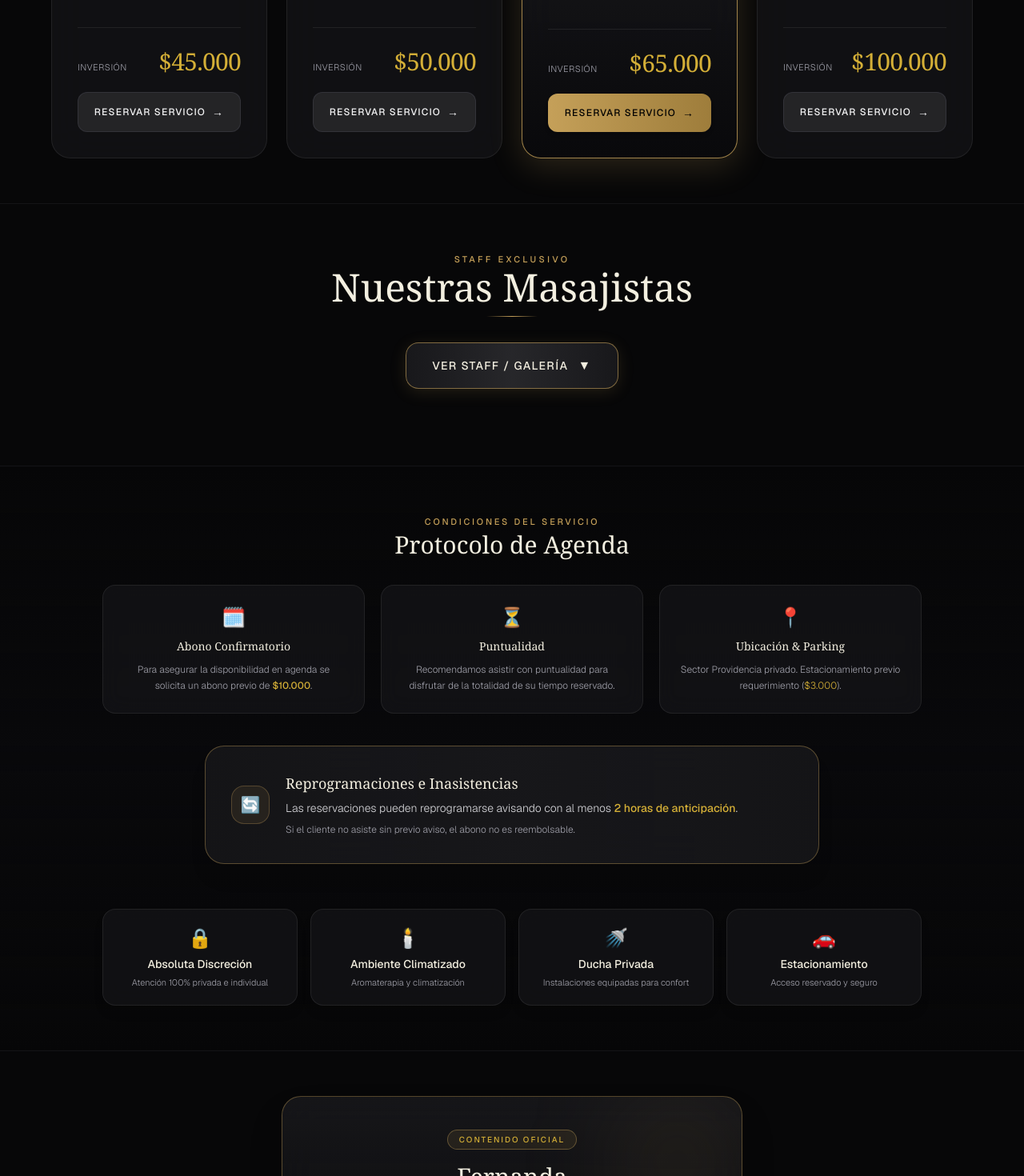
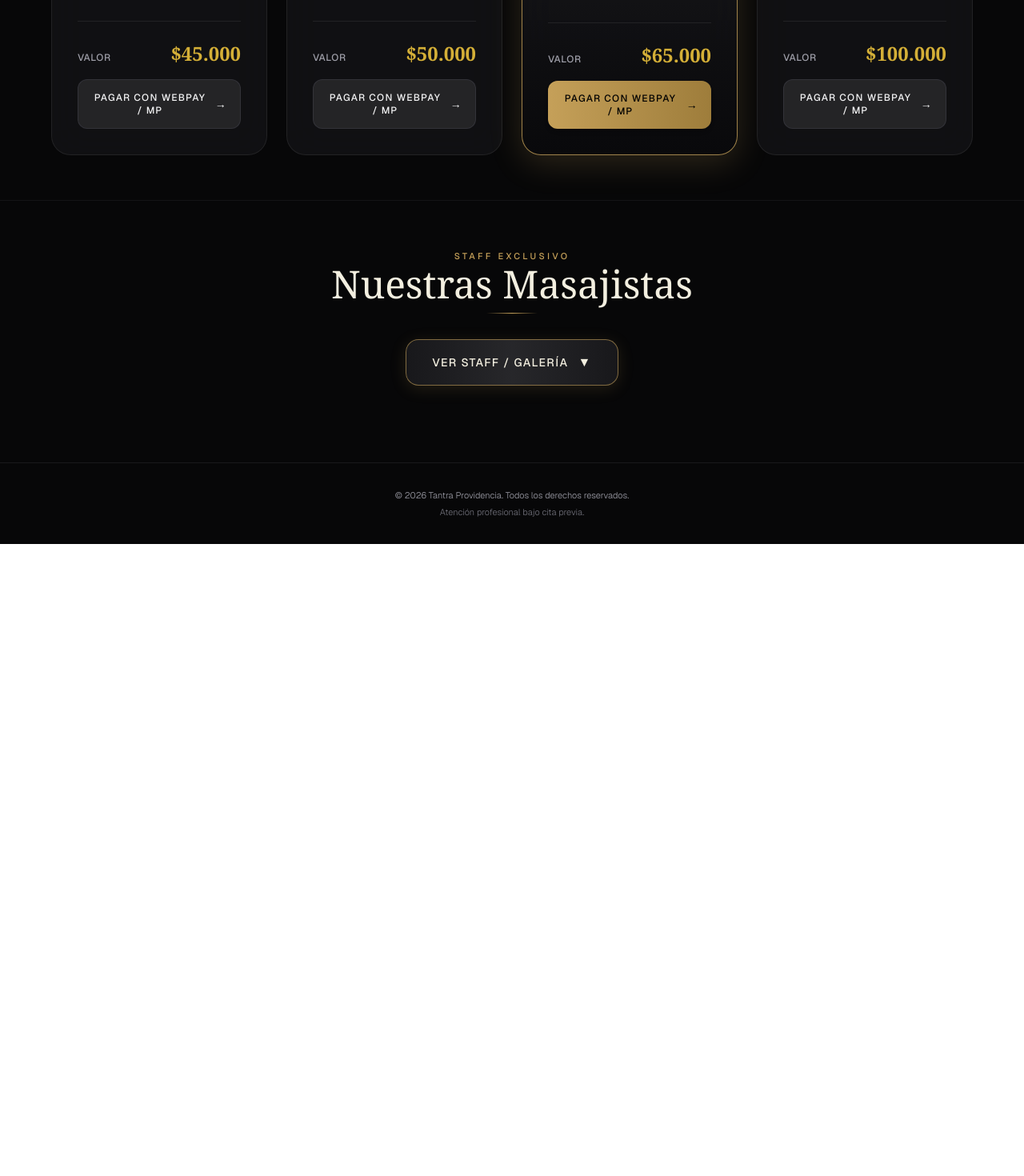
Before and after one commit to maruapersonal-create/tantraprovidencia-web, a Next.js app: page / in a window 1280 px wide. Shown: the part 1160-2630 px from the top of the page at 80% size. After the commit the page ends 1840 px from the top, so only its background shows below. Built offline with nearby package versions, Linux system fonts and the light colour scheme.

Commit message:
Actualización de la página

```diff
--- /dev/null
+++ b/app/api/crear-pago/route.ts
@@ -0,0 +1,42 @@
+import { NextResponse } from 'next/server';
+import { MercadoPagoConfig, Preference } from 'mercadopago';
+
+const client = new MercadoPagoConfig({
+  accessToken: process.env.MP_ACCESS_TOKEN || '',
+});
+
+export async function POST(request: Request) {
+  try {
+    const { titulo, precioNeto } = await request.json();
+
+    // Cálculo del IVA (19%)
+    const iva = Math.round(precioNeto * 0.19);
+    const totalConIva = precioNeto + iva;
+
+    const preference = new Preference(client);
+    const result = await preference.create({
+      body: {
+        items: [
+          {
+            id: 'reserva-servicio',
+            title: `Reserva: ${titulo} (IVA incl.)`,
+            quantity: 1,
+            unit_price: totalConIva,
+            currency_id: 'CLP',
+          },
+        ],
+        back_urls: {
+          success: 'https://tantraprovidencia.cl', // Reemplaza por tu dominio real
+          failure: 'https://tantraprovidencia.cl',
+          pending: 'https://tantraprovidencia.cl',
+        },
+        auto_return: 'approved',
+      },
+    });
+
+    return NextResponse.json({ init_point: result.init_point });
+  } catch (error) {
+    console.error('Error al generar pago:', error);
+    return NextResponse.json({ error: 'Error procesando el pago' }, { status: 500 });
+  }
+}
--- a/app/page.tsx
+++ b/app/page.tsx
@@ -13,7 +13,7 @@ const PLANES = [
   {
     id: 'relajante',
     title: 'Relajante o Mixto',
-    price: '$45.000',
+    priceNeto: 45000,
     time: '50 min',
     popular: false,
     tag: 'Bienestar Integral',
@@ -22,7 +22,7 @@ const PLANES = [
   {
     id: 'sens-basico',
     title: 'Sens Básico',
-    price: '$50.000',
+    priceNeto: 50000,
     time: '50 min',
     popular: false,
     tag: 'Experiencia Recomendada',
@@ -31,7 +31,7 @@ const PLANES = [
   {
     id: 'sens-avanzado',
     title: 'Sens Avanzado',
-    price: '$65.000',
+    priceNeto: 65000,
     time: '50 min',
     popular: true,
     tag: 'MÁS SOLICITADO',
@@ -40,7 +40,7 @@ const PLANES = [
   {
     id: 'masaje-full',
     title: 'Masaje Full',
-    price: '$100.000',
+    priceNeto: 100000,
     time: '50 min',
     popular: false,
     tag: 'Exclusivo',
@@ -88,23 +88,41 @@ export default function TantraProvidencia() {
   const currentYear = new Date().getFullYear();
   const [selectedMasajista, setSelectedMasajista] = useState<Masajista | null>(null);
   const [showMasajistas, setShowMasajistas] = useState<boolean>(false);
+  const [loadingPlan, setLoadingPlan] = useState<string | null>(null);
 
-  // Bloqueo de zoom por gestos táctiles (Pinch-to-zoom y Gestures)
+  // Función para procesar pago con Mercado Pago (Servicio + IVA 19% calculado internamente)
+  const handlePagarServicio = async (planId: string, titulo: string, precioNeto: number) => {
+    try {
+      setLoadingPlan(planId);
+      const res = await fetch('/api/crear-pago', {
+        method: 'POST',
+        headers: { 'Content-Type': 'application/json' },
+        body: JSON.stringify({ titulo, precioNeto }),
+      });
+
+      const data = await res.json();
+      if (data.init_point) {
+        // Redirige al checkout seguro de Mercado Pago
+        window.location.href = data.init_point;
+      } else {
+        alert('Ocurrió un error al generar el enlace de pago.');
+      }
+    } catch (error) {
+      console.error('Error al procesar el pago:', error);
+      alert('Error de conexión al procesar el pago.');
+    } finally {
+      setLoadingPlan(null);
+    }
+  };
+
+  // Bloqueo de zoom por gestos táctiles y ratón
   useEffect(() => {
     const handleTouchMove = (e: TouchEvent) => {
-      if (e.touches.length > 1) {
-        e.preventDefault();
-      }
+      if (e.touches.length > 1) e.preventDefault();
     };
-
-    const handleGestureStart = (e: Event) => {
-      e.preventDefault();
-    };
-
+    const handleGestureStart = (e: Event) => e.preventDefault();
     const handleWheel = (e: WheelEvent) => {
-      if (e.ctrlKey) {
-        e.preventDefault();
-      }
+      if (e.ctrlKey) e.preventDefault();
     };
 
     document.addEventListener('touchstart', handleTouchMove, { passive: false });
@@ -147,7 +165,7 @@ export default function TantraProvidencia() {
         <div className="absolute inset-0 z-0">
           <img
             src={SPA_BACKGROUND_IMAGE}
-            alt="Centro de Spa Tranquilo con Camilla y Velas"
+            alt="Centro de Spa"
             className="w-full h-full object-cover object-center opacity-30 filter brightness-90 contrast-110 pointer-events-none select-none"
             onContextMenu={(e) => e.preventDefault()}
             onDragStart={(e) => e.preventDefault()}
@@ -223,32 +241,31 @@ export default function TantraProvidencia() {
                     </span>
                   </div>
 
-                  <p className="text-zinc-300 text-xs sm:text-sm leading-relaxed mb-8 font-light">
+                  <p className="text-zinc-300 text-xs sm:text-sm leading-relaxed mb-6 font-light">
                     {plan.contenido}
                   </p>
                 </div>
 
-                <div className="space-y-5 pt-6 border-t border-zinc-800/80">
+                <div className="space-y-4 pt-6 border-t border-zinc-800/80">
                   <div className="flex items-baseline justify-between">
-                    <span className="text-[11px] text-zinc-400 uppercase tracking-wider font-light">Inversión</span>
-                    <span className="text-3xl font-serif text-[#D4AF37] tracking-tight">
-                      {plan.price}
+                    <span className="text-xs font-medium text-zinc-400 uppercase tracking-wider">Valor</span>
+                    <span className="text-2xl font-serif text-[#D4AF37] font-bold">
+                      ${plan.priceNeto.toLocaleString('es-CL')}
                     </span>
                   </div>
 
-                  <a
-                    href={`${BASE_WHATSAPP_URL}${encodeURIComponent(`Hola, me gustaría reservar el servicio: ${plan.title} (${plan.price}). ¿Tienen disponibilidad?`)}`}
-                    target="_blank"
-                    rel="noopener noreferrer"
-                    className={`w-full inline-flex items-center justify-center gap-2 py-3.5 px-4 rounded-xl transition-all duration-300 text-xs uppercase tracking-widest font-medium ${
+                  <button
+                    onClick={() => handlePagarServicio(plan.id, plan.title, plan.priceNeto)}
+                    disabled={loadingPlan === plan.id}
+                    className={`w-full inline-flex items-center justify-center gap-2 py-3.5 px-4 rounded-xl transition-all duration-300 text-xs uppercase tracking-widest font-medium cursor-pointer ${
                       plan.popular
                         ? 'bg-gradient-to-r from-[#C5A059] to-[#9E7D3B] hover:brightness-110 text-black shadow-md'
                         : 'bg-zinc-800/90 hover:bg-zinc-700 text-zinc-100 border border-zinc-700/60'
                     }`}
                   >
-                    <span>Reservar Servicio</span>
+                    <span>{loadingPlan === plan.id ? 'Generando pago...' : 'Pagar con Webpay / MP'}</span>
                     <span className="text-sm">→</span>
-                  </a>
+                  </button>
                 </div>
               </div>
             ))}
@@ -256,7 +273,7 @@ export default function TantraProvidencia() {
         </div>
       </section>
 
-      {/* 3. SECCIÓN MASAJISTAS (CON BOTÓN DE MOSTRAR / OCULTAR) */}
+      {/* 3. SECCIÓN MASAJISTAS */}
       <section id="masajistas" className="py-14 px-4 relative z-20 border-t border-zinc-900/80">
         <div className="max-w-6xl mx-auto text-center">
           <div className="mb-8 space-y-2">
@@ -265,7 +282,6 @@ export default function TantraProvidencia() {
             <div className="w-16 h-[1px] bg-gradient-to-r from-transparent via-[#C5A059] to-transparent mx-auto mt-3"></div>
           </div>
 
-          {/* Botón Interactivo */}
           <div className="mb-10">
             <button
               onClick={() => setShowMasajistas(!showMasajistas)}
@@ -278,7 +294,6 @@ export default function TantraProvidencia() {
             </button>
           </div>
 
-          {/* Galería desplegable */}
           {showMasajistas && (
             <div className="grid sm:grid-cols-2 md:grid-cols-3 lg:grid-cols-5 gap-6 max-w-6xl mx-auto transition-all duration-500">
               {MASAJISTAS.map((masajista) => (
@@ -310,12 +325,11 @@ export default function TantraProvidencia() {
         </div>
       </section>
 
-      {/* MODAL DE FOTOS DE MASAJISTA */}
+      {/* MODAL FOTOS MASAJISTAS */}
       {selectedMasajista && (
         <div className="fixed inset-0 z-50 flex items-center justify-center p-4 bg-black/80 backdrop-blur-md transition-opacity">
           <div className="relative w-full max-w-3xl max-h-[90vh] bg-zinc-900 border border-[#C5A059]/50 rounded-3xl overflow-hidden shadow-2xl flex flex-col">
 
-            {/* Header del Modal */}
             <div className="p-5 border-b border-zinc-800 flex items-center justify-between bg-zinc-950/80">
               <h3 className="text-2xl font-serif text-[#F3EFE0]">{selectedMasajista.name}</h3>
               <button
@@ -327,7 +341,6 @@ export default function TantraProvidencia() {
               </button>
             </div>
 
-            {/* Galería de Fotos */}
             <div className="p-4 sm:p-6 overflow-y-auto">
               <div className="grid grid-cols-1 sm:grid-cols-2 md:grid-cols-3 gap-4">
                 {selectedMasajista.photos.map((photo, idx) => (
@@ -344,7 +357,6 @@ export default function TantraProvidencia() {
               </div>
             </div>
 
-            {/* Footer del Modal */}
             <div className="p-4 border-t border-zinc-800 bg-zinc-950/80 flex justify-end">
               <a
                 href={`${BASE_WHATSAPP_URL}${encodeURIComponent(`Hola, me gustaría agendar una hora con ${selectedMasajista.name}.`)}`}
@@ -360,115 +372,6 @@ export default function TantraProvidencia() {
         </div>
       )}
 
-      {/* 4. PROTOCOLO DE AGENDA Y POLÍTICAS */}
-      <section className="py-14 px-4 bg-gradient-to-b from-transparent via-zinc-950/90 to-transparent border-y border-zinc-900/80 relative z-20">
-        <div className="max-w-5xl mx-auto space-y-10">
-
-          <div>
-            <div className="text-center mb-8 space-y-2">
-              <span className="text-[#C5A059] text-[11px] font-medium tracking-[0.25em] uppercase">Condiciones del Servicio</span>
-              <h2 className="text-2xl sm:text-3xl font-serif text-[#F3EFE0]">Protocolo de Agenda</h2>
-            </div>
-
-            <div className="grid md:grid-cols-3 gap-5">
-              <div className="p-6 rounded-2xl bg-zinc-900/60 border border-zinc-800/80 space-y-2.5 text-center backdrop-blur-md">
-                <span className="text-2xl block">🗓️</span>
-                <h3 className="text-sm font-serif text-[#F3EFE0]">Abono Confirmatorio</h3>
-                <p className="text-xs text-zinc-400 font-light leading-relaxed">
-                  Para asegurar la disponibilidad en agenda se solicita un abono previo de <span className="text-[#D4AF37] font-medium">$10.000</span>.
-                </p>
-              </div>
-
-              <div className="p-6 rounded-2xl bg-zinc-900/60 border border-zinc-800/80 space-y-2.5 text-center backdrop-blur-md">
-                <span className="text-2xl block">⏳</span>
-                <h3 className="text-sm font-serif text-[#F3EFE0]">Puntualidad</h3>
-                <p className="text-xs text-zinc-400 font-light leading-relaxed">
-                  Recomendamos asistir con puntualidad para disfrutar de la totalidad de su tiempo reservado.
-                </p>
-              </div>
-
-              <div className="p-6 rounded-2xl bg-zinc-900/60 border border-zinc-800/80 space-y-2.5 text-center backdrop-blur-md">
-                <span className="text-2xl block">📍</span>
-                <h3 className="text-sm font-serif text-[#F3EFE0]">Ubicación & Parking</h3>
-                <p className="text-xs text-zinc-400 font-light leading-relaxed">
-                  Sector Providencia privado. Estacionamiento previo requerimiento (<span className="text-[#D4AF37]">$3.000</span>).
-                </p>
-              </div>
-            </div>
-          </div>
-
-          <div className="max-w-3xl mx-auto rounded-3xl p-6 sm:p-8 bg-gradient-to-r from-zinc-900/80 via-zinc-900/95 to-zinc-900/80 border border-[#C5A059]/40 backdrop-blur-xl shadow-xl">
-            <div className="flex flex-col sm:flex-row items-center gap-5 text-center sm:text-left">
-              <div className="w-12 h-12 rounded-2xl bg-[#C5A059]/10 border border-[#C5A059]/30 flex items-center justify-center text-xl shrink-0">
-                🔄
-              </div>
-              <div className="space-y-1.5">
-                <h3 className="text-base sm:text-lg font-serif text-[#F3EFE0]">
-                  Reprogramaciones e Inasistencias
-                </h3>
-                <p className="text-xs sm:text-sm text-zinc-300 font-light leading-relaxed">
-                  Las reservaciones pueden reprogramarse avisando con al menos <span className="text-[#D4AF37] font-medium">2 horas de anticipación</span>.
-                </p>
-                <p className="text-xs text-zinc-400 font-light leading-relaxed">
-                  Si el cliente no asiste sin previo aviso, el abono no es reembolsable.
-                </p>
-              </div>
-            </div>
-          </div>
-
-          <div className="pt-4">
-            <div className="grid grid-cols-2 md:grid-cols-4 gap-3 sm:gap-4">
-              {[
-                { icon: '🔒', title: 'Absoluta Discreción', desc: 'Atención 100% privada e individual' },
-                { icon: '🕯️', title: 'Ambiente Climatizado', desc: 'Aromaterapia y climatización' },
-                { icon: '🚿', title: 'Ducha Privada', desc: 'Instalaciones equipadas para confort' },
-                { icon: '🚗', title: 'Estacionamiento', desc: 'Acceso reservado y seguro' },
-              ].map((item, idx) => (
-                <div
-                  key={idx}
-                  className="p-4 sm:p-5 rounded-2xl bg-zinc-900/60 border border-zinc-800/80 backdrop-blur-md text-center space-y-1.5 shadow-lg hover:border-zinc-700 transition-colors"
-                >
-                  <span className="text-xl sm:text-2xl block">{item.icon}</span>
-                  <h4 className="text-xs sm:text-sm font-medium text-[#F3EFE0]">{item.title}</h4>
-                  <p className="text-[11px] text-zinc-400 font-light leading-snug">{item.desc}</p>
-                </div>
-              ))}
-            </div>
-          </div>
-
-        </div>
-      </section>
-
-      {/* 5. SECCIÓN PERFIL EXCLUSIVO */}
-      <section className="py-14 px-4 relative z-20">
-        <div className="max-w-xl mx-auto">
-          <div className="relative rounded-3xl p-8 sm:p-10 text-center bg-gradient-to-b from-zinc-900/90 via-zinc-900/60 to-zinc-950 border border-[#C5A059]/40 shadow-2xl overflow-hidden backdrop-blur-xl">
-            <div className="absolute top-0 right-0 w-40 h-40 bg-[#C5A059]/10 rounded-full blur-3xl pointer-events-none"></div>
-
-            <span className="inline-block mb-4 px-3.5 py-1 rounded-full border border-[#C5A059]/40 bg-[#C5A059]/10 text-[#D4AF37] text-[10px] font-medium uppercase tracking-[0.2em]">
-              Contenido Oficial
-            </span>
-
-            <h3 className="text-3xl font-serif text-[#F3EFE0] mb-3">
-              Fernanda
-            </h3>
-
-            <p className="text-xs sm:text-sm text-zinc-400 font-light leading-relaxed mb-8 max-w-sm mx-auto">
-              Accede al perfil profesional y contenido exclusivo oficial.
-            </p>
-
-            <a
-              href="https://arsmate.com/Fershiiss"
-              target="_blank"
-              rel="noopener noreferrer"
-              className="inline-flex items-center justify-center bg-zinc-800/90 hover:bg-zinc-700/80 text-[#D4AF37] border border-[#C5A059]/40 hover:border-[#D4AF37] font-medium px-8 py-3.5 rounded-xl transition-all duration-300 text-xs uppercase tracking-widest"
-            >
-              Ver perfil en Arsmate →
-            </a>
-          </div>
-        </div>
-      </section>
-
       {/* FOOTER */}
       <footer className="py-8 border-t border-zinc-900 text-center text-[11px] text-zinc-400 font-light space-y-1 relative z-20">
         <p>© {currentYear} Tantra Providencia. Todos los derechos reservados.</p>
--- a/package.json
+++ b/package.json
@@ -9,6 +9,7 @@
     "lint": "eslint"
   },
   "dependencies": {
+    "mercadopago": "^3.6.0",
     "next": "16.2.6",
     "react": "19.2.4",
     "react-dom": "19.2.4"
```
Also changed, not shown: 1 other file (tests, documents, lock files or other folders).
